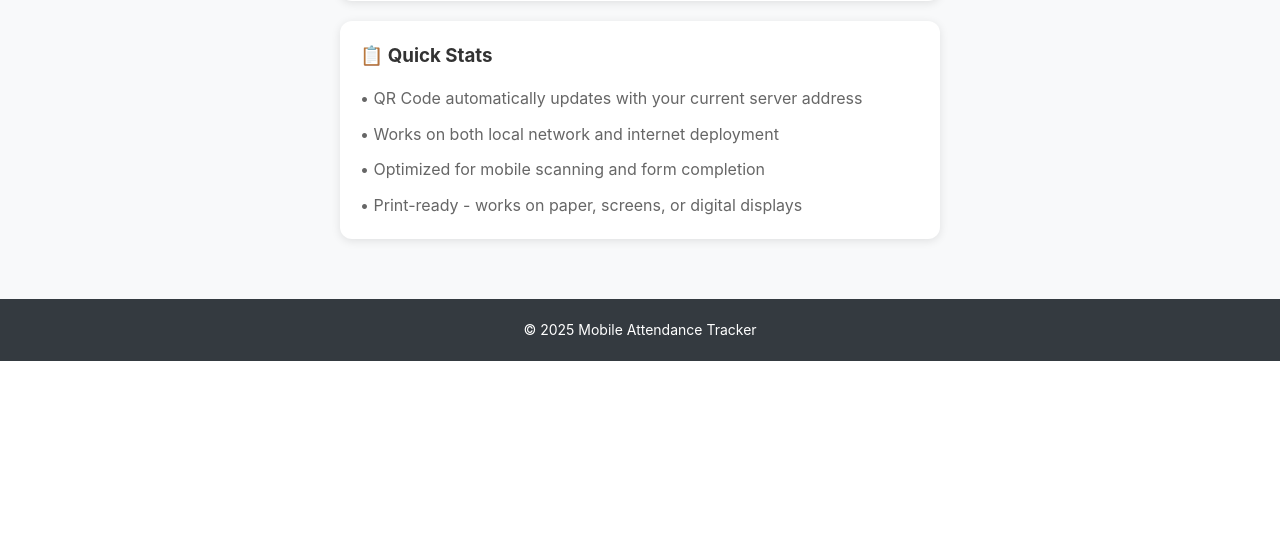
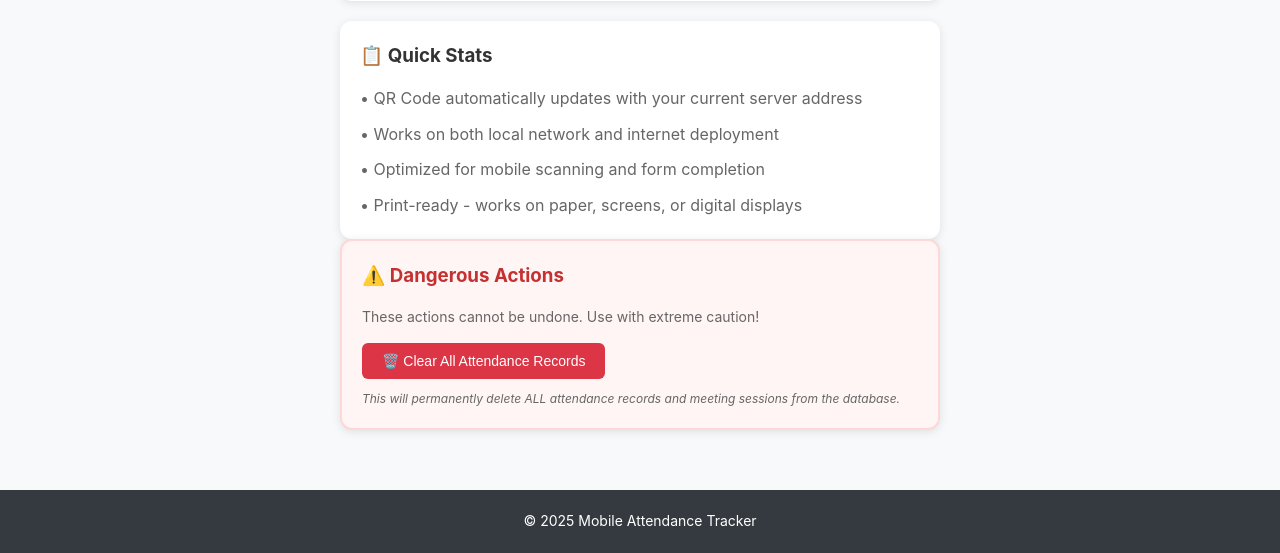
Before and after one commit to Unimke1990/ATTENDANCE, a Flask app: page /admin in a window 1280 px wide. Shown: the part 647-1200 px from the top of the page. Before the commit the page ends 1008 px from the top, so only its background shows below. Run offline with Flask 3, Linux system fonts and the light colour scheme; the visitor is signed in with stand-in values (Sample User, id 1).

Commit message:
Add 'Clear All Records' feature for admin to delete all attendance data

```diff
--- a/flask-attendance-app/app.py
+++ b/flask-attendance-app/app.py
@@ -468,6 +468,32 @@ def end_meeting():
 
     return redirect(url_for('admin'))
 
+@app.route('/clear-all-records', methods=['POST'])
+@admin_required
+def clear_all_records():
+    """Clear all attendance records and meeting sessions - DANGEROUS!"""
+    try:
+        # Get counts before deletion
+        attendance_count = Attendance.query.count()
+        session_count = MeetingSession.query.count()
+
+        # Delete all attendance records
+        Attendance.query.delete()
+
+        # Delete all meeting sessions
+        MeetingSession.query.delete()
+
+        # Commit the changes
+        db.session.commit()
+
+        flash(f'Successfully cleared all data! Deleted {attendance_count} attendance records and {session_count} meeting sessions.', 'success')
+
+    except Exception as e:
+        db.session.rollback()
+        flash(f'Error clearing records: {str(e)}', 'error')
+
+    return redirect(url_for('admin'))
+
 if __name__ == '__main__':
     import socket
     with app.app_context():
--- a/flask-attendance-app/templates/admin.html
+++ b/flask-attendance-app/templates/admin.html
@@ -179,10 +179,28 @@
         <p style="color: #666; margin-bottom: 10px;">• Optimized for mobile scanning and form completion</p>
         <p style="color: #666;">• Print-ready - works on paper, screens, or digital displays</p>
     </div>
+
+    <!-- Dangerous Actions Section -->
+    <div style="background: #fff5f5; padding: 20px; border-radius: 12px; box-shadow: 0 2px 10px rgba(0,0,0,0.1); border: 2px solid #fed7d7;">
+        <h3 style="color: #c53030; margin-bottom: 15px;">⚠️ Dangerous Actions</h3>
+        <p style="color: #666; margin-bottom: 15px; font-size: 14px;">These actions cannot be undone. Use with extreme caution!</p>
+
+        <button onclick="confirmClearAllRecords()" style="background: #dc3545; border: none; color: white; padding: 10px 20px; border-radius: 6px; font-size: 14px; cursor: pointer; transition: background 0.3s;">
+            🗑️ Clear All Attendance Records
+        </button>
+
+        <p style="color: #666; margin: 10px 0 0 0; font-size: 12px; font-style: italic;">
+            This will permanently delete ALL attendance records and meeting sessions from the database.
+        </p>
+    </div>
 </div>
 
 <!-- Hidden form for ending meeting -->
 <form id="endMeetingForm" method="POST" action="{{ url_for('end_meeting') }}" style="display: none;">
+</form>
+
+<!-- Hidden form for clearing all records -->
+<form id="clearRecordsForm" method="POST" action="{{ url_for('clear_all_records') }}" style="display: none;">
 </form>
 
 {% block scripts %}
@@ -210,6 +228,28 @@ function confirmEndMeeting() {
         document.getElementById('endMeetingForm').submit();
     }
 }
+
+// Confirm clearing all records with strong warning
+function confirmClearAllRecords() {
+    const message = `🚨 DANGER: DELETE ALL ATTENDANCE RECORDS? 🚨\n\n` +
+                   `This will PERMANENTLY delete:\n` +
+                   `• ALL attendance records from ALL meetings\n` +
+                   `• ALL meeting sessions (past and present)\n` +
+                   `• This data CANNOT be recovered\n\n` +
+                   `Are you absolutely sure you want to proceed?\n\n` +
+                   `Type "DELETE ALL" below to confirm:`;
+
+    const confirmation = prompt(message);
+
+    if (confirmation === "DELETE ALL") {
+        const finalWarning = "FINAL WARNING!\n\nThis will delete ALL your attendance data FOREVER.\n\nClick OK to proceed or Cancel to stop.";
+        if (confirm(finalWarning)) {
+            document.getElementById('clearRecordsForm').submit();
+        }
+    } else if (confirmation !== null) {
+        alert("Incorrect confirmation text. Action cancelled for your safety.");
+    }
+}
 </script>
 {% endblock %}
 
```
